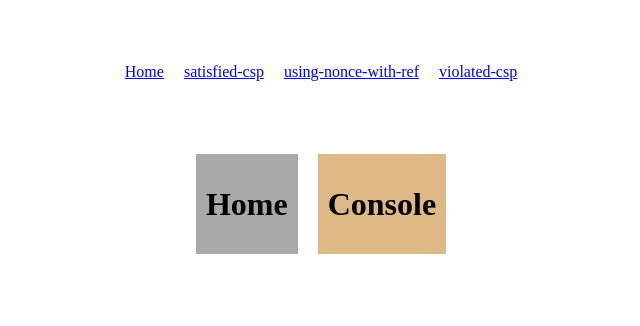
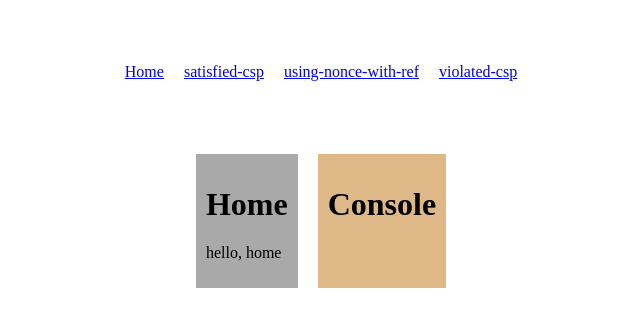
Before and after one commit to phoi5675/ContentSecurityPolicy_Example, a React (Create React App) app: page / in a window 1280 px wide. Shown: the top 326 px of the page, without its empty margins (319-959 px from the left). Built offline with nearby package versions, Linux system fonts and the light colour scheme.

Commit message:
Add dummy useEffect for rendering order in pages
- Move Components from index.tsx to App.tsx

```diff
--- /dev/null
+++ b/src/App.tsx
@@ -0,0 +1,49 @@
+import { BrowserRouter, Link, Route, Routes } from "react-router-dom";
+import Console from "./components/common/Console";
+import Home from "./pages/Home";
+import SatisfiedCsp from "./pages/SatisfiedCsp";
+import UsingNonceWithRef from "./pages/UsingNonceWithRef";
+import ViolatedCsp from "./pages/ViolatedCsp";
+import CspHeaderWrapper from "./utils/CspHeaderWrapper";
+
+const App = () => {
+  return (
+    <div>
+      <CspHeaderWrapper />
+      <BrowserRouter>
+        <nav className="nav-link">
+          <Link className="link" to={"/"}>
+            Home
+          </Link>
+          <Link className="link" to={"/satisfied-csp"}>
+            satisfied-csp
+          </Link>
+          <Link className="link" to={"/using-nonce-with-ref"}>
+            using-nonce-with-ref
+          </Link>
+          <Link className="link" to={"/violated-csp"}>
+            violated-csp
+          </Link>
+        </nav>
+        <div className="content">
+          <div className="page">
+            <Routes>
+              <Route path="/" element={<Home />} />
+              <Route path="/satisfied-csp" element={<SatisfiedCsp />} />
+              <Route
+                path="/using-nonce-with-ref"
+                element={<UsingNonceWithRef />}
+              />
+              <Route path="/violated-csp" element={<ViolatedCsp />} />
+            </Routes>
+          </div>
+          <div className="console">
+            <Console />
+          </div>
+        </div>
+      </BrowserRouter>
+    </div>
+  );
+};
+
+export default App;
--- a/src/index.tsx
+++ b/src/index.tsx
@@ -1,12 +1,8 @@
 import React from "react";
 import ReactDOM from "react-dom/client";
-import { BrowserRouter, Link, Route, Routes } from "react-router-dom";
-import Console from "./components/common/Console";
+import { HelmetProvider } from "react-helmet-async";
+import App from "./App";
 import "./index.scss";
-import Home from "./pages/Home";
-import SatisfiedCsp from "./pages/SatisfiedCsp";
-import UsingNonceWithRef from "./pages/UsingNonceWithRef";
-import ViolatedCsp from "./pages/ViolatedCsp";
 import reportWebVitals from "./reportWebVitals";
 
 const root = ReactDOM.createRoot(
@@ -14,38 +10,9 @@ const root = ReactDOM.createRoot(
 );
 root.render(
   <React.StrictMode>
-    <BrowserRouter>
-      <nav className="nav-link">
-        <Link className="link" to={"/"}>
-          Home
-        </Link>
-        <Link className="link" to={"/satisfied-csp"}>
-          satisfied-csp
-        </Link>
-        <Link className="link" to={"/using-nonce-with-ref"}>
-          using-nonce-with-ref
-        </Link>
-        <Link className="link" to={"/violated-csp"}>
-          violated-csp
-        </Link>
-      </nav>
-      <div className="content">
-        <div className="page">
-          <Routes>
-            <Route path="/" element={<Home />} />
-            <Route path="/satisfied-csp" element={<SatisfiedCsp />} />
-            <Route
-              path="/using-nonce-with-ref"
-              element={<UsingNonceWithRef />}
-            />
-            <Route path="/violated-csp" element={<ViolatedCsp />} />
-          </Routes>
-        </div>
-        <div className="console">
-          <Console />
-        </div>
-      </div>
-    </BrowserRouter>
+    <HelmetProvider>
+      <App />
+    </HelmetProvider>
   </React.StrictMode>
 );
 
--- a/src/pages/Home.tsx
+++ b/src/pages/Home.tsx
@@ -1,8 +1,16 @@
+import { useEffect, useState } from "react";
+
 export const Home = () => {
+  const [home, setHome] = useState<string>("");
+  useEffect(() => {
+    console.log("Home loaded");
+    setHome("hello, home");
+  }, []);
   return (
     <div>
       {/* TODO: 내용 채우기 */}
       <h1>Home</h1>
+      <p>{home}</p>
     </div>
   );
 };
--- a/src/utils/CspHeaderWrapper.tsx
+++ b/src/utils/CspHeaderWrapper.tsx
@@ -1,6 +1,6 @@
 import { useEffect, useRef } from "react";
 import { Helmet } from "react-helmet-async";
-import cspConfig from "../constants/cspConfog";
+import cspConfig from "../constants/cspConfig";
 import {
   ContentSecurityPolicySrcType,
   ContentSecurityPolicyType,
@@ -8,7 +8,7 @@ import {
 
 export interface CspHeaderWrapperProps {
   // eslint-disable-next-line no-unused-vars
-  additionalConfig: ContentSecurityPolicyType;
+  additionalConfig?: ContentSecurityPolicyType;
 }
 
 const CspHeaderWrapper = ({ additionalConfig }: CspHeaderWrapperProps) => {
@@ -39,8 +39,10 @@ const CspHeaderWrapper = ({ additionalConfig }: CspHeaderWrapperProps) => {
       cspContent += `${key} ${Array.from(value).join(" ")};`;
     }
 
+    console.log("", cspConfig);
+    console.log(cspContent);
     cspContentRef.current = cspContent;
-  }, []);
+  }, [additionalConfig]);
   return (
     <>
       <Helmet>
```
Also changed, not shown: src/constants/cspConfig.ts (renamed from src/constants/cspConfog.ts).
